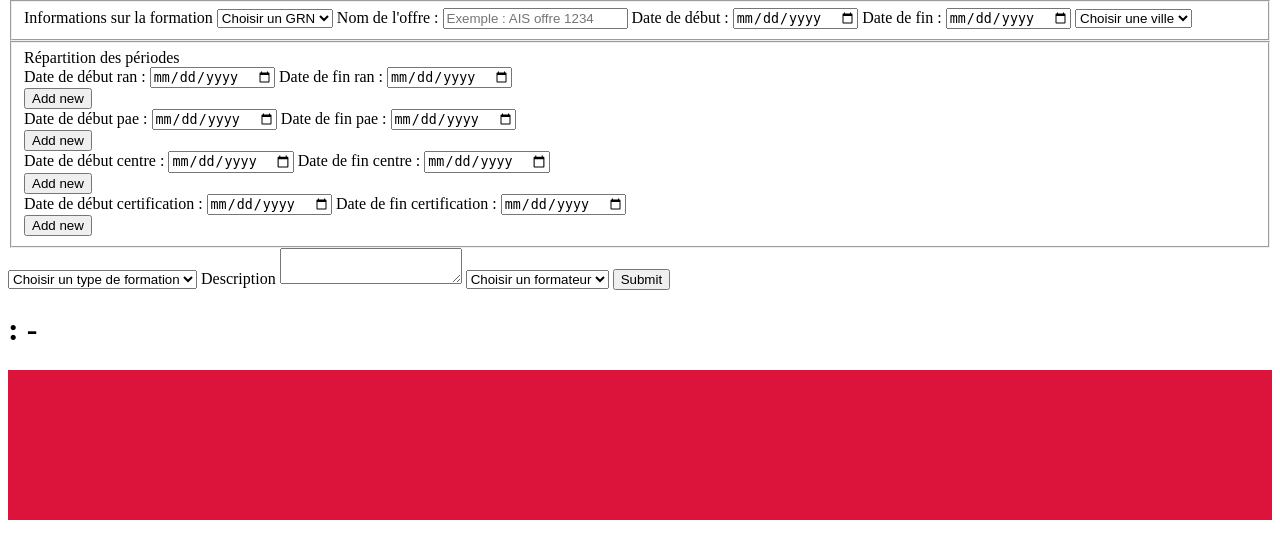
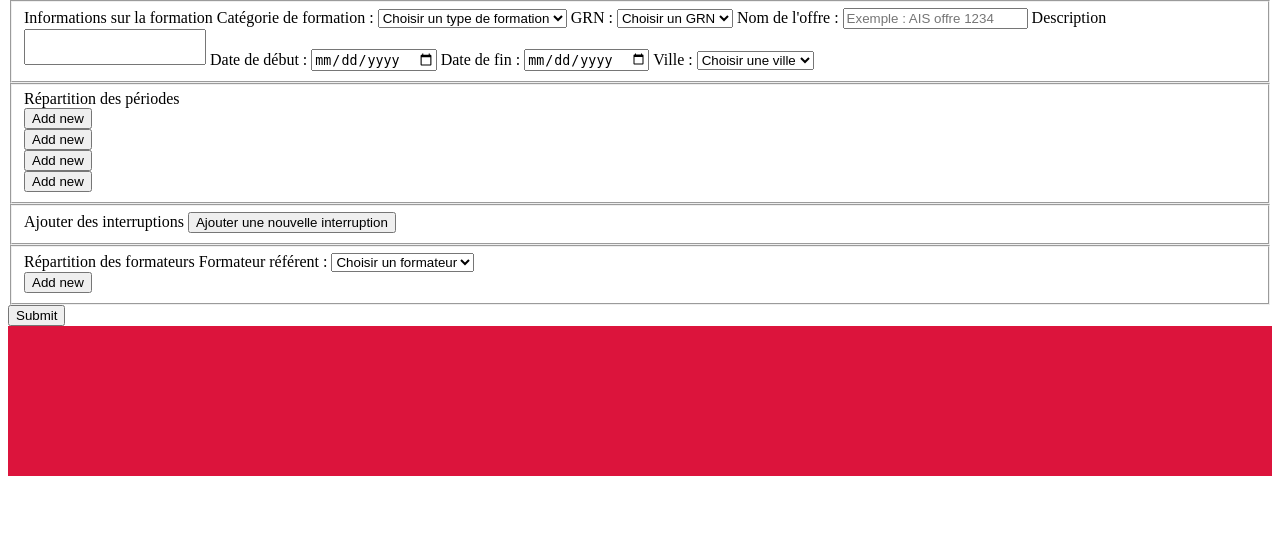
Before and after one commit to zabounet/planning-formateur, a PHP site: template Views/formation/ajout-formation.php in a window 1280 px wide. Shown: the part 166-711 px from the top of the page. Run offline with PHP 8.4, Linux system fonts and the light colour scheme; the template is opened without the code that fills it, so the values that code supplies are empty.

Commit message:
Formation js

```diff
--- a/Models/FormationModel.php
+++ b/Models/FormationModel.php
@@ -1,5 +1,7 @@
 <?php
 namespace App\Models;
+
+use App\Core\Db;
 
 class FormationModel extends Model{
 
@@ -23,7 +25,7 @@ class FormationModel extends Model{
     public function getInformations(){
         return $infos = [
             'GRNS' => $this->requete("SELECT * FROM `GRN`")->fetchAll(),
-            'Formateurs' => $this->requete("SELECT `id_formateur`,`nom_formateur`,`prenom_formateur`,`date_debut_contrat`,`date_fin_contrat` FROM `Formateur`")->fetchAll(),
+            'Formateurs' => $this->requete("SELECT `id_formateur`,`nom_formateur`,`prenom_formateur`,`date_debut_contrat`,`date_fin_contrat` FROM `Formateur`")->fetchAll(Db::FETCH_ASSOC),
             'Villes' => $this->requete("SELECT * FROM `Ville`")->fetchAll(),
             'Types' => $this->requete("SELECT * FROM `Type_Formation`")->fetchAll()
         ];
--- a/Views/formation/ajout-formation.php
+++ b/Views/formation/ajout-formation.php
@@ -1,101 +1,101 @@
 <form method="post">
     <fieldset id="part1">Informations sur la formation
+        <label for="type">Catégorie de formation :
+            <select name="type">
+                <option disabled selected>Choisir un type de formation</option>
+                <?php foreach($infosFormation['Types'] as $types):?>
+                    <option value="<?= $types->designation_type_formation?>"><?= $types->designation_type_formation ;?></option>
+                <?php endforeach;?>
+            </select>
+        </label>
 
+        <label for="grn"> GRN :
             <select name="grn">
                 <option disabled selected>Choisir un GRN</option>
                 <?php foreach($infosFormation['GRNS'] as $grn):?>
                     <option value="<?= $grn->numero_grn;?>"><?= $grn->numero_grn . ' - ' . $grn->nom_grn;?></option>
                 <?php endforeach;?>
             </select>
+        </label>
 
         <label for="offre"> Nom de l'offre :
             <input name="offre" type="text" placeholder="Exemple : AIS offre 1234">
         </label>
 
+        <label for="description"> Description
+            <textarea name="description" style="resize : none;"></textarea>
+
         <label for="date-debut-formation"> Date de début :
-            <input name="date-debut-formation" type="date">
+            <input name="date-debut-formation" type="date" min="<?= date('Y-m-d') ;?>">
         </label>
         <label for="date-fin-formation"> Date de fin :
-            <input name="date-fin-formation" type="date">
+            <input name="date-fin-formation" type="date" min="<?= date('Y-m-d') ;?>">
         </label>
 
+        <label for="ville"> Ville :
             <select name="ville">
                 <option disabled selected>Choisir une ville</option>
                 <?php foreach($infosFormation['Villes'] as $villes):?>
                     <option value="<?= $villes->nom_ville;?>"><?= $villes->nom_ville ;?></option>
                 <?php endforeach;?>
             </select>
-
+        </label>
     </fieldset>
 
     <fieldset id="part2">Répartition des périodes
-    <div id="date-fields-container">
-        <div class="date-fields">
-            <label for="date-debut-ran"> Date de début ran :
-                <input name="date-debut-ran" type="date">
-            </label>
-            <label for="date-fin-ran"> Date de fin ran :
-                <input name="date-fin-ran" type="date">
-            </label>
+        <div>
+            <button type="button" class="add-date-fields" data="ran">Add new</button>
         </div>
-        <button type="button" class="add-date-fields" data="ran">Add new</button>
 
+        <div>
+            <button type="button" class="add-date-fields" data="entreprise">Add new</button>
         </div>
-        <div class="date-fields">
-            <label for="date-debut-pae"> Date de début pae :
-                <input name="date-debut-pae" type="date">
-            </label>
-            <label for="date-fin-pae"> Date de fin pae :
-                <input name="date-fin-pae" type="date">
-            </label>
+
+        <div>
+            <button type="button" class="add-date-fields" data="centre">Add new</button>
         </div>
-        <button type="button" class="add-date-fields" data="pae">Add new</button>
 
-        <div class="date-fields">
-            <label for="date-debut-centre"> Date de début centre :
-                <input name="date-debut-centre" type="date">
-            </label>
-            <label for="date-fin-centre"> Date de fin centre :
-                <input name="date-fin-centre" type="date">
-            </label>
+        <div>
+            <button type="button" class="add-date-fields" data="certification">Add new</button>
         </div>
-        <button type="button" class="add-date-fields" data="centre">Add new</button>
-
-        <div class="date-fields">
-            <label for="date-debut-certif"> Date de début certification :
-                <input name="date-debut-certification" type="date">
-            </label>
-            <label for="date-fin-certif"> Date de fin certification :
-                <input name="date-fin-certification" type="date">
-            </label>
-        </div>
-        <button type="button" class="add-date-fields" data="certification">Add new</button>
-
     </fieldset>
 
-    <select name="type">
-        <option disabled selected>Choisir un type de formation</option>
-        <?php foreach($infosFormation['Types'] as $types):?>
-            <option value="<?= $types->designation_type_formation?>"><?= $types->designation_type_formation ;?></option>
+    <fieldset id="part3"> Ajouter des interruptions
+        <button type="button" class="add-date-fields" data="interruption">Ajouter une nouvelle interruption</button>
+    </fieldset>
+
+    <fieldset id="part4"> Répartition des formateurs
+
+        <label for="referent-formateur"> Formateur référent :
+            <select name="referent-formateur">
+                <option disabled selected>Choisir un formateur</option>
+                <?php foreach($infosFormation['Formateurs'] as $formateurs):?>
+                    <option value="<?= $formateurs['nom_formateur'] . $formateurs['prenom_formateur'];?>"><?= $formateurs['nom_formateur'] . ' ' . $formateurs['prenom_formateur'];?></option>
                 <?php endforeach;?>
             </select>
+        </label>
 
-    <label for="description"> Description
-        <textarea name="description"></textarea>
-
-
-    <select name="formateur">
-        <option disabled selected>Choisir un formateur</option>
-        <?php foreach($infosFormation['Formateurs'] as $formateurs):?>
-            <option value="<?= $formateurs->nom_formateur . $formateurs->prenom_formateur;?>"><?= $formateurs->nom_formateur . ' ' . $formateurs->prenom_formateur;?></option>
-        <?php endforeach;?>
-    </select>
+        <div>
+            <button type="button" class="add-date-fields" data="intervention">Add new</button>
+        </div>
+    </fieldset>
 
     <input type="submit" name="submit">
 </form>
 
-<?php // if(isset($_POST["grn"], ($_POST['formateur']), ($_POST['date']), ($_POST['ville']), $_POST['type']) && !empty($_POST['date'])) {var_dump($_POST);}
-//var_dump($_POST);
-$id = $_POST["offre"] . " : " . $_POST["date-debut-formation"] . " - " . $_POST["date-fin-formation"] . $_POST["ville"];
-echo "<h1>" . $id . "</h1>";
+<?php
+// $id = $_POST["grn"] . " " . $_POST["offre"] . " : " . $_POST["date-debut-formation"] . " - " . $_POST["date-fin-formation"] . ' ' . $_POST["ville"];
+// echo "<h1>" . $id . "</h1>";
+// var_dump($_POST);
+// $total = count($_POST['date-debut-pae']);
+// for($i = 0; $i < $total; $i++){
+//     $dateDebutPae = $_POST['date-debut-pae'][$i];
+//     $dateFinPae = $_POST['date-fin-pae'][$i];
+
+//     echo $dateDebutPae;
+//     echo "<br>";
+//     echo $dateFinPae;
+//     echo "<br><br>";
+
+// }
 ;?>
```
Also changed, not shown: Controllers/FormationController.php (+11 -2 lines). Lines whose indentation alone changed are shown as unchanged.
